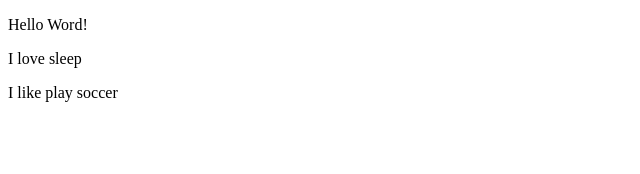
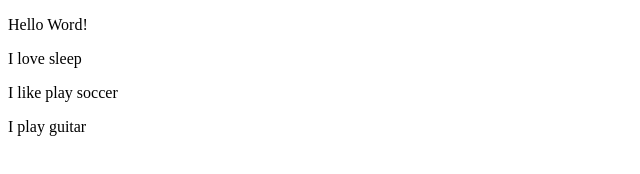
Before and after one commit to ivoosa7/bootcamp_devjunior, a plain HTML site: page index.html in a window 1280 px wide. Shown: the full height of the page, 0-640 px from the left. Drawn offline with Linux system fonts and the light colour scheme.

Commit message:
Third commit

```diff
--- a/index.html
+++ b/index.html
@@ -10,5 +10,6 @@
         <p> Hello Word! </p>
         <p>I love sleep</p>
         <p>I like play soccer</p>
+        <p>I play guitar</p>
 </body>
 </html>
```
